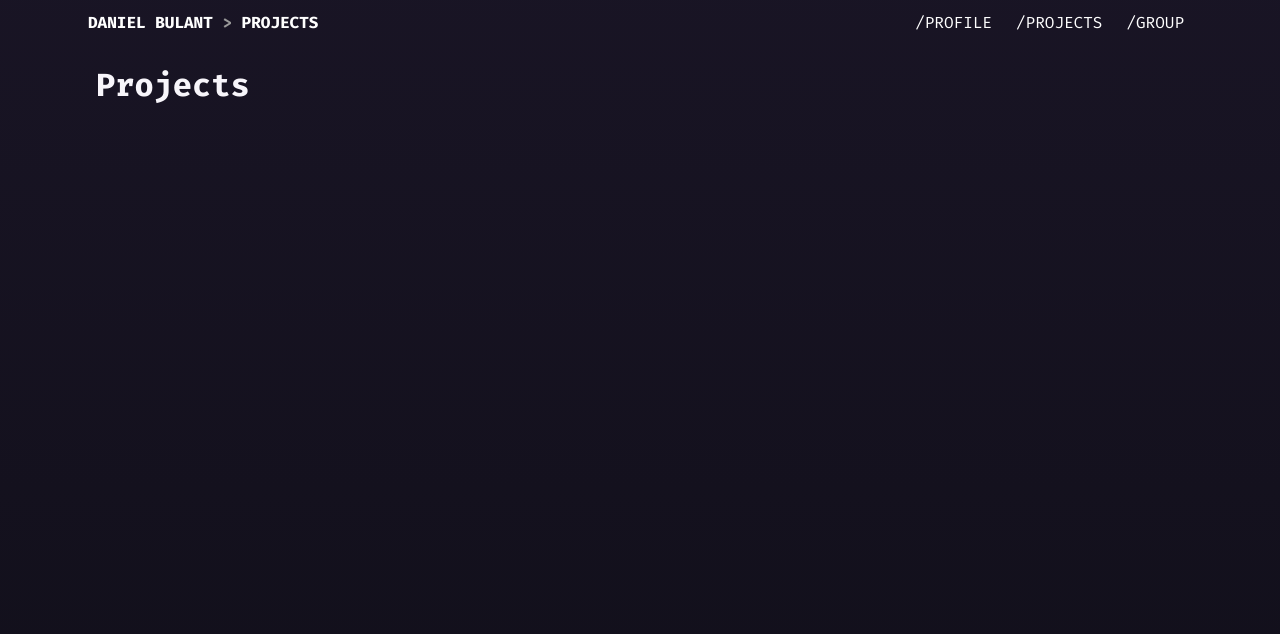
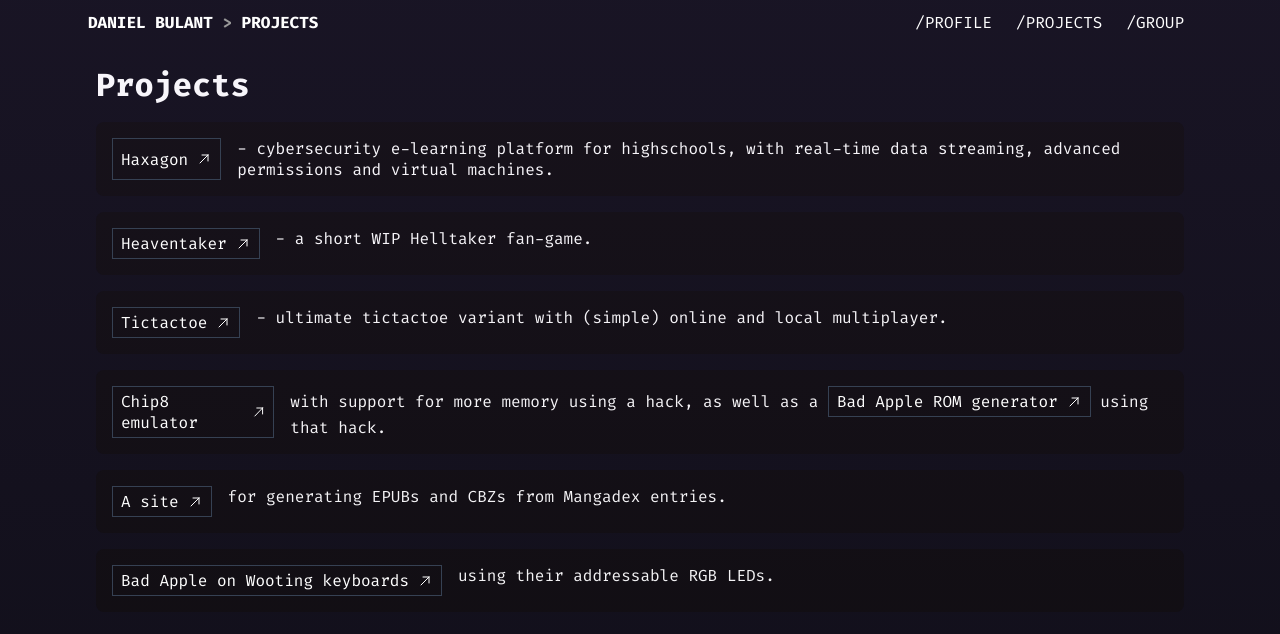
Before and after one commit to danbulant/web-of-things, a plain HTML site: page a1/projects/index.html in a window 1280 px wide. Drawn offline with Linux system fonts and the light colour scheme.

Commit message:
touch up rest of sites

```diff
--- a/a1/assets/styles.css
+++ b/a1/assets/styles.css
@@ -79,7 +79,7 @@
 .btn {
     isolation: isolate;
     position: relative;
-    display: flex;
+    display: inline-flex;
     align-items: center;
     gap: 0.5rem;
     padding: 0.25rem 0.5rem;
@@ -156,6 +156,6 @@
     background-image: url("/assets/icon-link.svg");
 }
 
-main.profile {
+/*main.profile {
     background: var(--bg-dark);
-}
+}*/
--- a/a1/projects/index.html
+++ b/a1/projects/index.html
@@ -33,6 +33,71 @@
 
         <main>
             <h1>Projects</h1>
+            <ul>
+                <li class="card">
+                    <a class="btn btn-link-out" href="https://haxagon.cz"
+                        >Haxagon</a
+                    >
+                    - cybersecurity e-learning platform for highschools, with
+                    real-time data streaming, advanced permissions and virtual
+                    machines.
+                </li>
+                <li class="card">
+                    <a
+                        class="btn btn-link-out"
+                        href="https://danbulant.itch.io/heaventaker"
+                    >
+                        Heaventaker
+                    </a>
+                    - a short WIP Helltaker fan-game.
+                </li>
+                <li class="card">
+                    <a
+                        class="btn btn-link-out"
+                        href="https://tictactoe.danbulant.eu"
+                    >
+                        Tictactoe
+                    </a>
+                    - ultimate tictactoe variant with (simple) online and local
+                    multiplayer.
+                </li>
+                <li class="card">
+                    <a
+                        class="btn btn-link-out"
+                        href="https://github.com/danbulant/chip8"
+                    >
+                        Chip8 emulator
+                    </a>
+                    <p>
+                        with support for more memory using a hack, as well as a
+                        <a
+                            class="btn btn-link-out"
+                            href="https://github.com/danbulant/chip8badapple"
+                        >
+                            Bad Apple ROM generator
+                        </a>
+                        using that hack.
+                    </p>
+                </li>
+                <li class="card">
+                    <a
+                        class="btn btn-link-out"
+                        href="https://github.com/danbulant/Mangades"
+                    >
+                        A site
+                    </a>
+                    for generating EPUBs and CBZs from Mangadex entries.
+                </li>
+                <li class="card">
+                    <a
+                        class="btn btn-link-out"
+                        href="https://github.com/danbulant/wooting-fun"
+                    >
+                        Bad Apple on Wooting keyboards
+                    </a>
+                    using their addressable RGB LEDs.
+                </li>
+            </ul>
         </main>
     </body>
 </html>
```
Also changed, not shown: a1/profile/index.html (+6 -49 lines).
